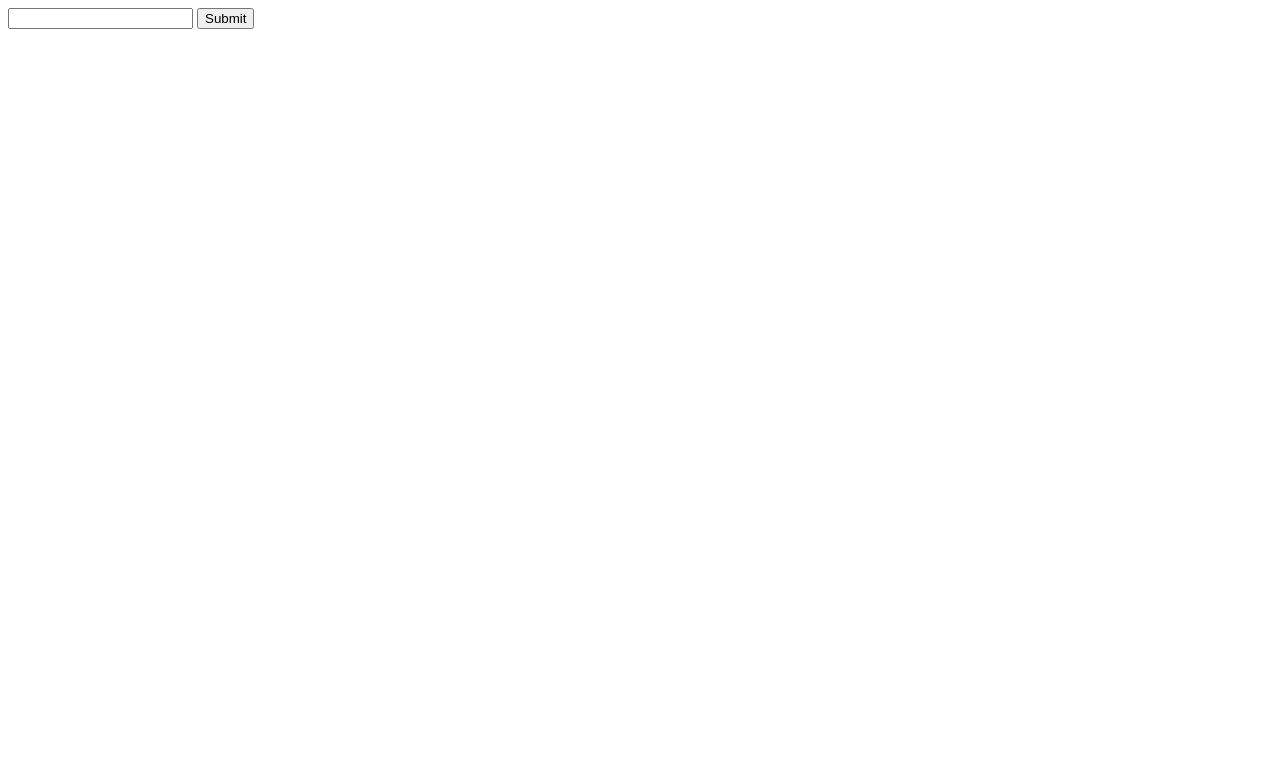
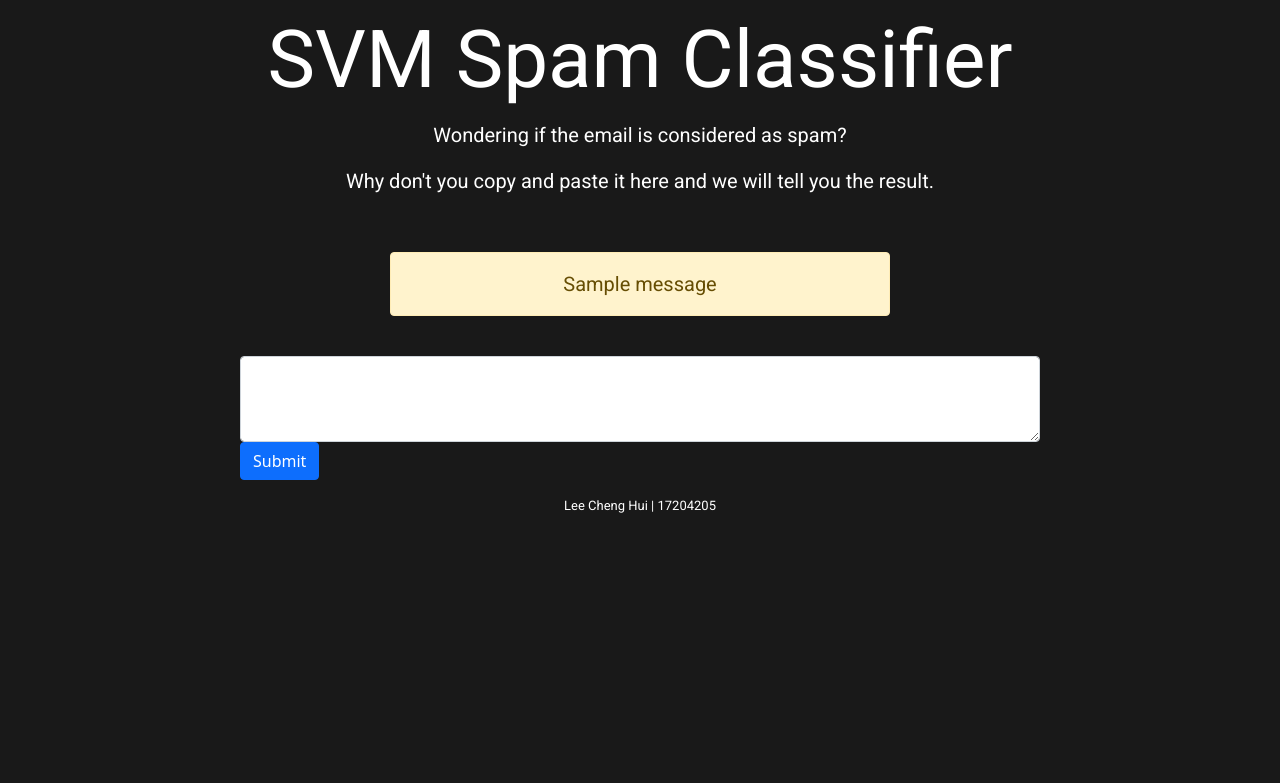
Before and after one commit to chenghui-lee/svm_spam_classifier, a Flask app: page / in a window 1280 px wide. Before the commit the part shown is almost empty. Shown: the top 783 px of the page. Run offline with Flask 2, Linux system fonts and the light colour scheme; one stand-in notice (Sample message) is shown; parts of the project's set-up code (start-up, migrations or seed data) failed here and were passed over; some libraries are stand-ins or nearby versions.

Commit message:
Beautify

```diff
--- a/serve.py
+++ b/serve.py
@@ -16,8 +16,9 @@ def index():
 def upload():
     text = request.form['text']
     p = model.predict(text)
-    print(text, p)
-    return 'spam' if p else 'not spam'
+    res = 'Urh! The message is a spam.' if p else 'Hooray! The message is not a spam.'
+    flash(res)
+    return index()
 
 if __name__ == '__main__':
     app.run(host='127.0.0.1', port=8000)
--- /dev/null
+++ b/static/style.css
@@ -0,0 +1,46 @@
+body{
+    background: rgba(0,0,0,0.9);
+  }
+.head{
+    font-family: 'Roboto', sans-serif;
+    text-align: center;
+    color: #fff;
+    font-size: 80px;
+}
+.desc{
+    font-family: 'Roboto', sans-serif;
+    text-align: center;
+    color: #fff;
+    font-size: 20px;
+}
+.author{
+    font-family: 'Roboto', sans-serif;
+    text-align: center;
+    color: #fff;
+    font-size: 13px;
+}
+p.message{
+    font-family: 'Roboto', sans-serif;
+    text-align: center !important;
+    color: #fff !important;
+    font-size: 20px;
+}
+.alert{
+    font-family: 'Roboto', sans-serif;
+    text-align: center !important;
+    font-size: 20px;
+    max-width: 500px;
+    margin:auto;
+}
+#picture{
+    max-width: 150px !important;
+    max-height: 150px !important;
+}
+.card-img-top {
+  max-width: 150px;
+  max-height: 150px;
+  object-fit: cover;
+}
+.card-text {
+  font-size: 18px;
+}
--- a/templates/main.html
+++ b/templates/main.html
@@ -1,4 +1,40 @@
-<form method="POST">
-    <input name="text">
-    <input type="submit">
-</form>
+<html>
+<head>
+    <title>Spam Classifier</title>
+    <script src="//ajax.googleapis.com/ajax/libs/jquery/1.9.1/jquery.min.js"></script>
+    <link href="https://cdn.jsdelivr.net/npm/bootstrap@5.0.0-beta3/dist/css/bootstrap.min.css" rel="stylesheet"
+          integrity="sha384-eOJMYsd53ii+scO/bJGFsiCZc+5NDVN2yr8+0RDqr0Ql0h+rP48ckxlpbzKgwra6" crossorigin="anonymous">
+    <link rel="preconnect" href="https://fonts.gstatic.com"/>
+    <link href="https://fonts.googleapis.com/css2?family=Roboto&display=swap" rel="stylesheet"/>
+    <link rel="stylesheet" type="text/css" href="./{{ url_for('static', filename='style.css')}}"/>
+</head>
+<body>
+<div class="head">
+    SVM Spam Classifier
+</div>
+<p class="desc">Wondering if the email is considered as spam?</p>
+<p class="desc">Why don't you copy and paste it here and we will tell you the result.</p>
+
+<p><br>
+    {% with messages = get_flashed_messages() %}
+    {% if messages %}
+    {% if "not a spam" in messages[0] %}
+<div class="alert alert-success" role="alert">{{ messages[0] }}</div>
+{% else %}
+<div class="alert alert-warning" role="alert">{{ messages[0] }}</div>
+{% endif %}
+{% endif %}
+{% endwith %}
+</p><br>
+
+
+<div>
+    <form action="" method="POST" enctype="multipart/form-data">
+    <div class="form-group mx-auto" style="width: 50rem;">
+    <textarea class="form-control" id="textbox" rows="3" name="text" value="Mark" required></textarea>
+        <input type="submit" class="btn btn-primary"></input>
+    </div></form>
+</div>
+<p class="author">Lee Cheng Hui | 17204205</p>
+</body>
+</html>
```
Also changed, not shown: static/script.js (added).
